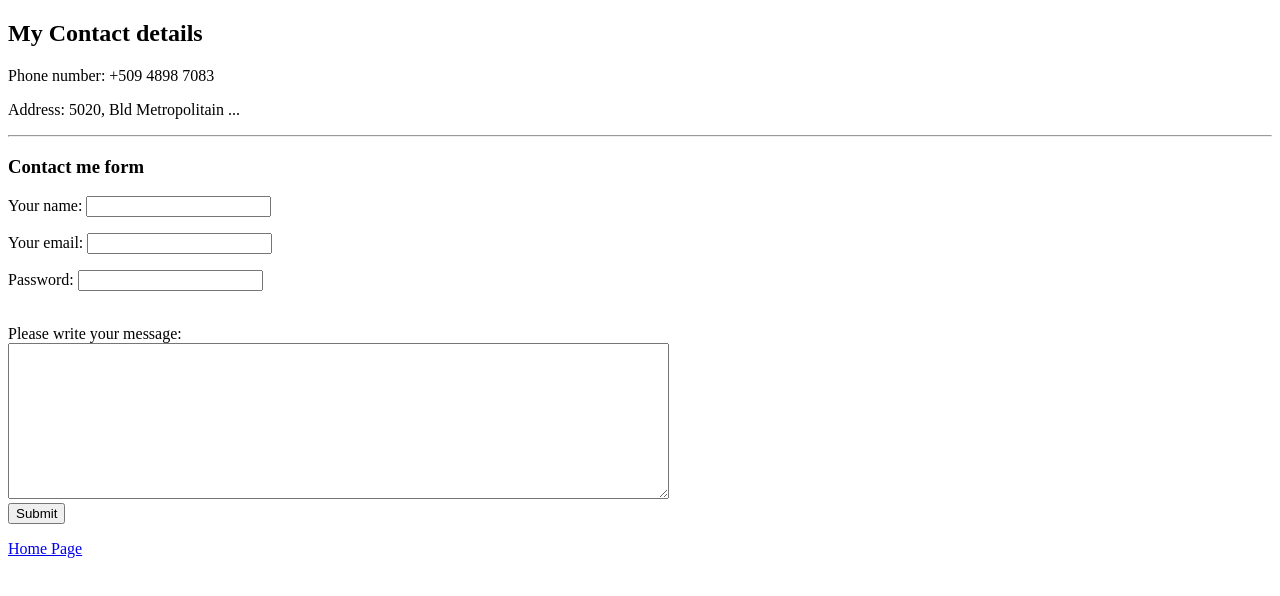
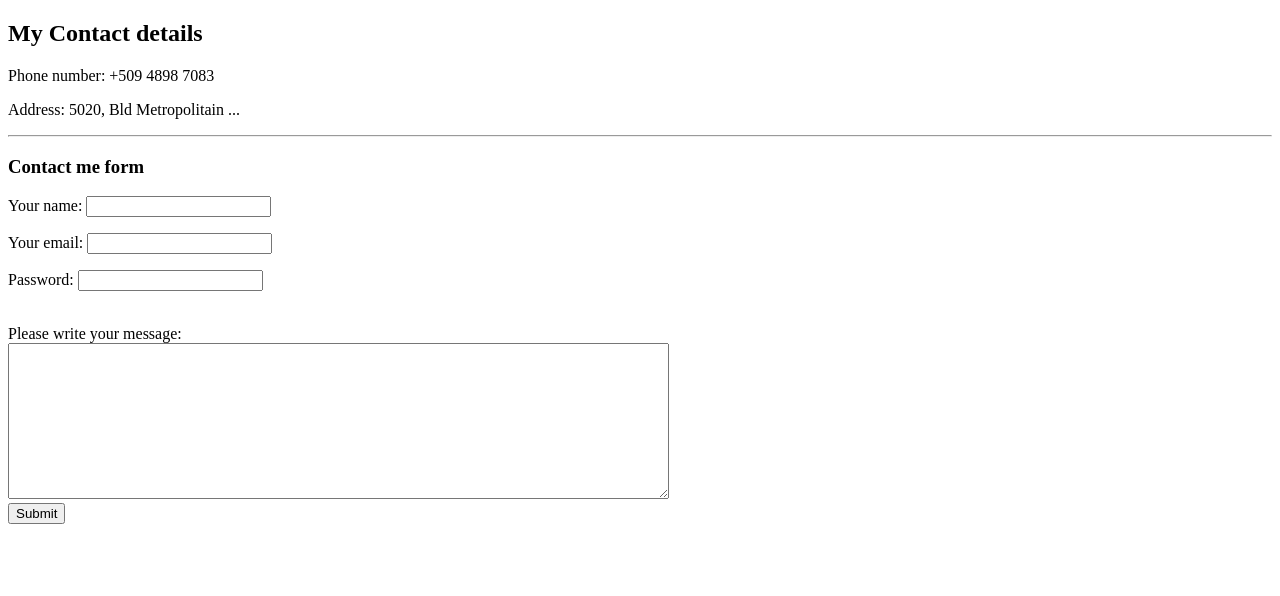
Before and after one commit to Olimichou88/personalweb, a plain HTML site: page Contact-me.html in a window 1280 px wide. Drawn offline with Linux system fonts and the light colour scheme.

Commit message:
Update Contact-me.html

```diff
--- a/Contact-me.html
+++ b/Contact-me.html
@@ -25,7 +25,6 @@
       <input type="submit" name=""><br>
 
     </form>
-    <p><a href="https://olimichou88.github.io/personalweb/">Home Page</a></p>
 
   </body>
 </html>
```
